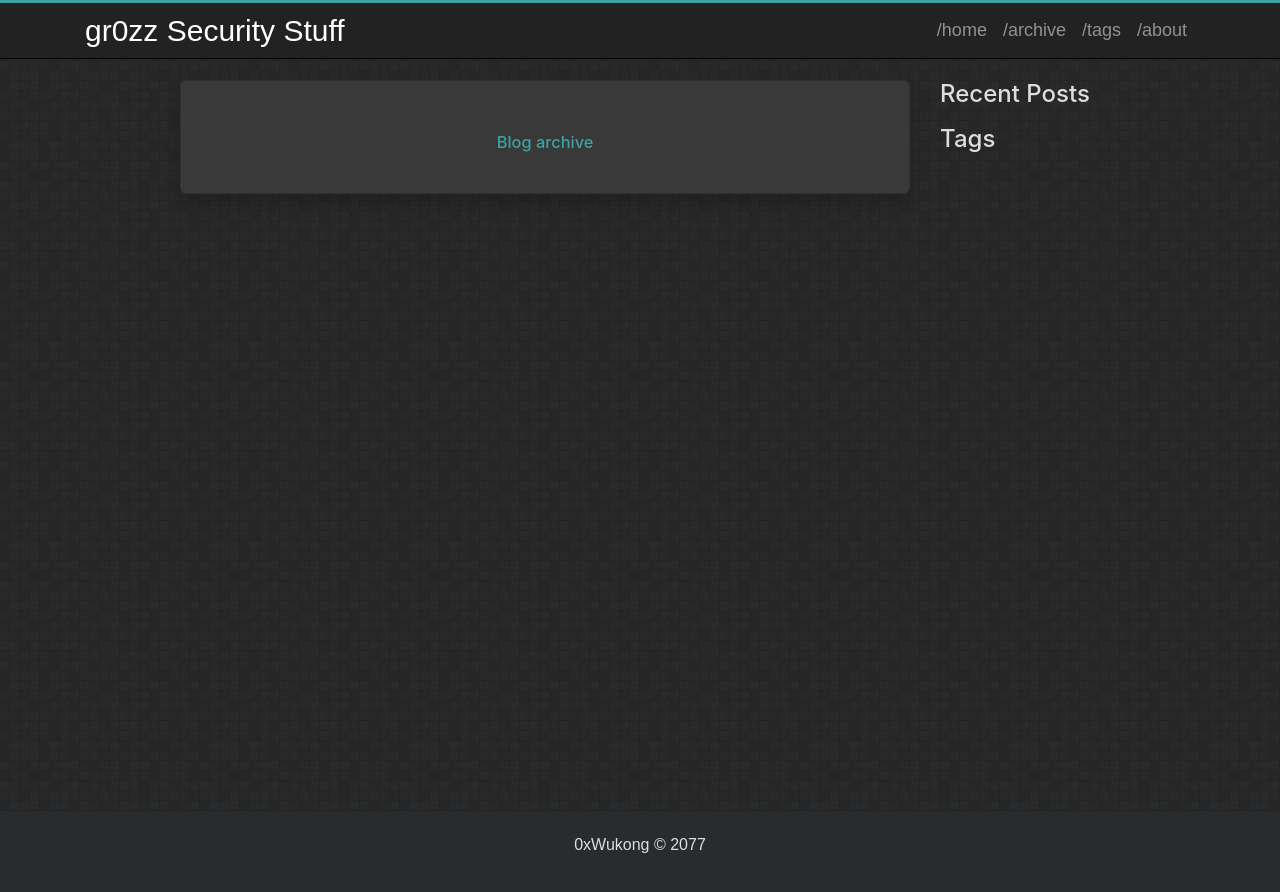
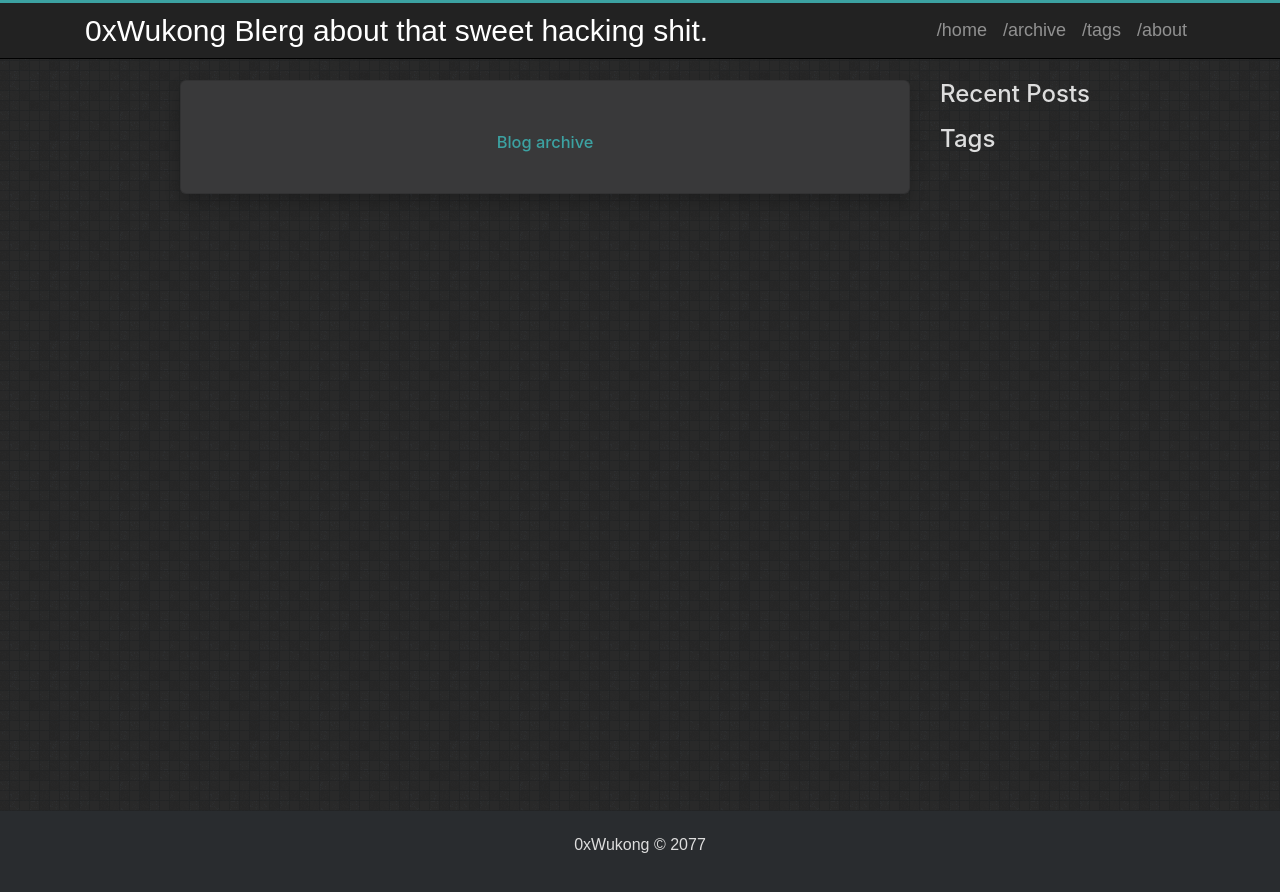
Before and after one commit to gr0zz/blog, a Jekyll site: the page built from index.html, in a window 1280 px wide. Shown: the top 892 px of the page. Built offline with Jekyll 4.4.1, drawn with Linux system fonts in a browser that asks for light colours.

Commit message:
I'm fuckin dumb ignore my messages

```diff
--- a/_config.yml
+++ b/_config.yml
@@ -1,11 +1,11 @@
 # Jekyll configuration
 
-name: gr0zz Security Stuff
-description: Security Stuff
+name: 0xWukong Blerg about that sweet hacking shit.
+description: I'm a noob take my writing lightly. Hopefull you learn something.
 
 # Url is currently only used only for the RSS feed in feed.xml
-#url: https://gr0zz.github.io/blog/
-url: http://localhost:4000
+url: https://gr0zz.github.io/blog/
+#url: http://localhost:4000
 
 # For a project page here should be a project name. Otherwise (for user's/organization's page leave it empty)
 baseurl: '/'
```
Also changed, not shown: README.md (deleted), jekyll-clean-dark.gemspec (added).
